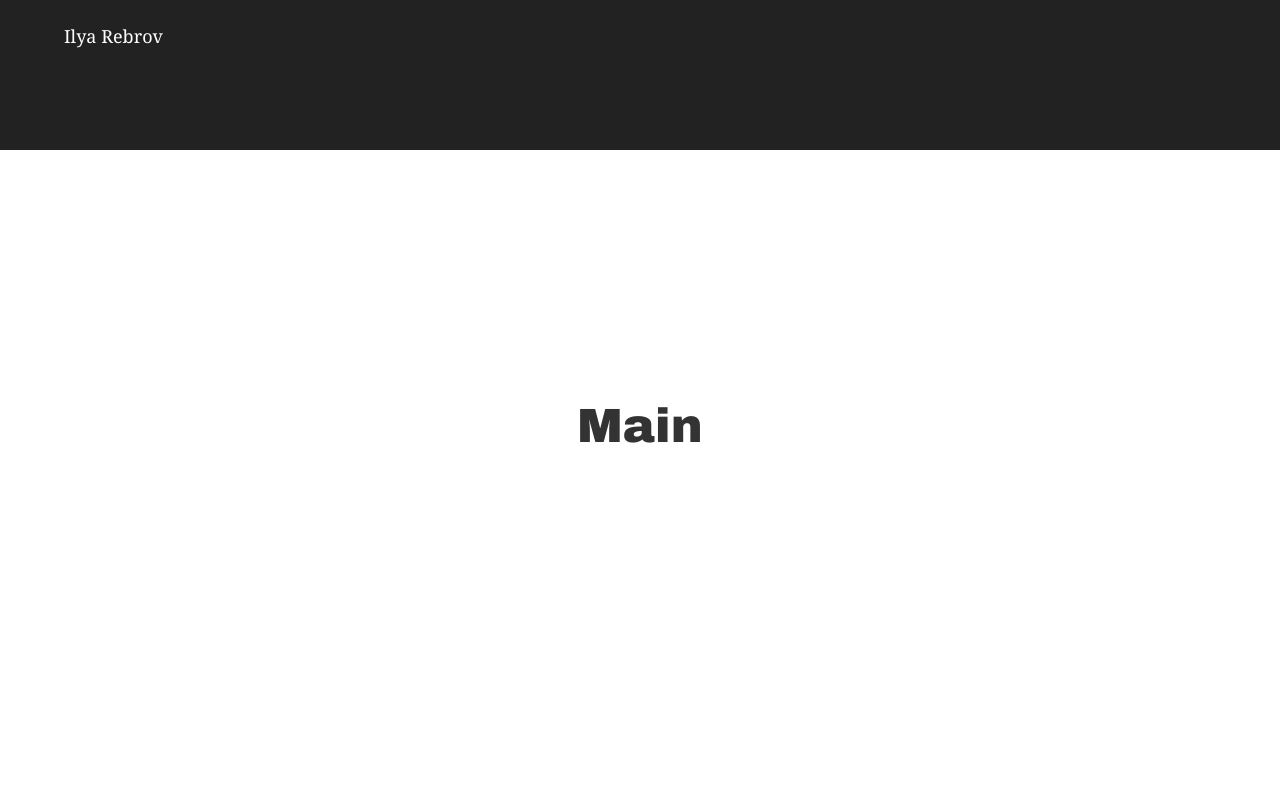
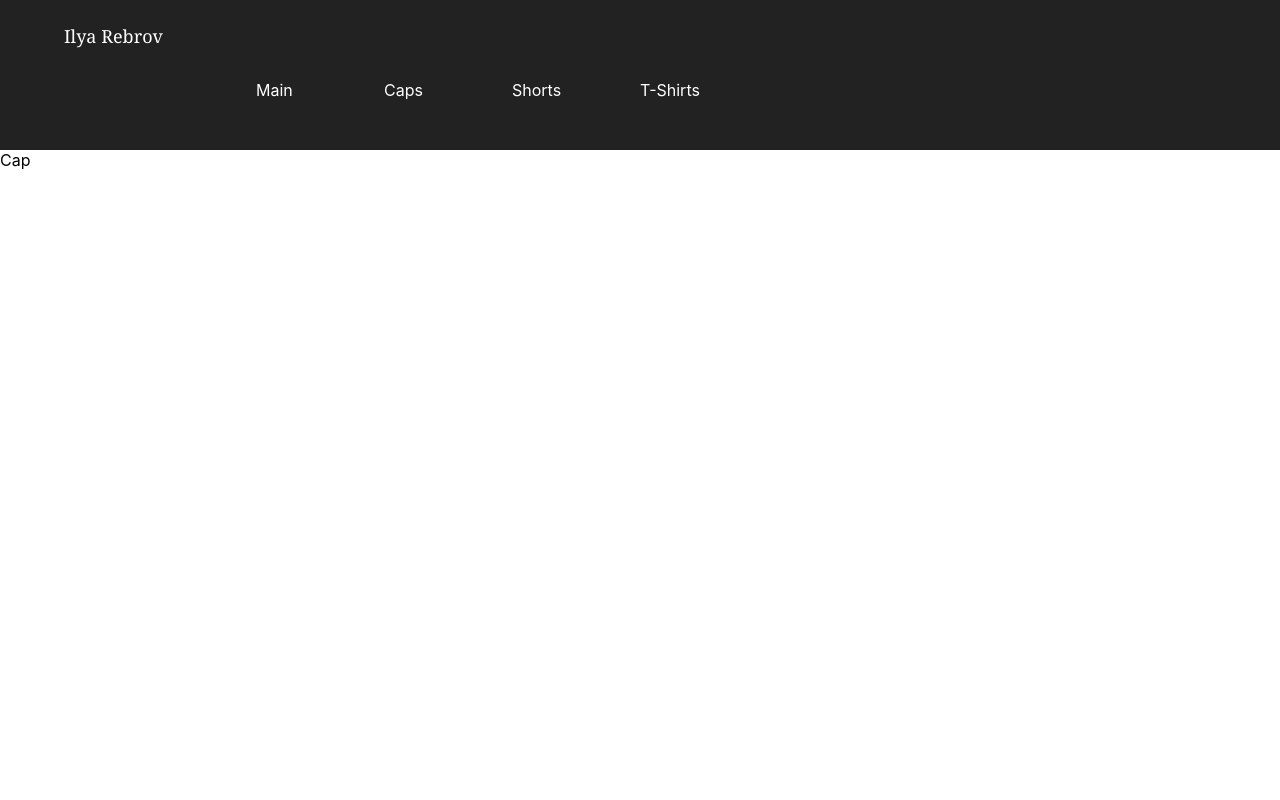
Before and after one commit to IlyaRebrov2022/MyPrivateWebsite, a React (Create React App) app: page / in a window 1280 px wide. Shown: the top 800 px of the page. Built offline with nearby package versions, Linux system fonts and the light colour scheme.

Commit message:
Добавил раздел про кепку и добавил кнопки в Header

```diff
--- a/src/App.css
+++ b/src/App.css
@@ -2,7 +2,6 @@
     margin: 0 auto ;
     display: grid;
     width: 100%;
-
 
 
     grid-template-areas:
@@ -14,3 +13,12 @@
     grid-template-columns: 1fr;
 
 }
+
+
+.main-content{
+    grid-area: main;
+    background-color: #fff;
+
+
+
+}
--- a/src/App.js
+++ b/src/App.js
@@ -3,6 +3,7 @@ import './App.css';
 import Header from "./Components/Header/Header";
 import Main from "./Components/Main/Main";
 import Footer from "./Components/Footer/Footer";
+import Cap from "./Components/Main/Wardrobe/Caps/Cap";
 
 const App = () => {
     return (
@@ -10,9 +11,11 @@ const App = () => {
 
             <Header/>
 
-            <Main/>
-
             <Footer/>
+            <div className="main-content">
+                <Cap/>
+                {/*<Main/>*/}
+            </div>
 
 
         </div>
--- a/src/Components/Footer/Footer.module.css
+++ b/src/Components/Footer/Footer.module.css
@@ -1,4 +1,4 @@
 .footer{
     grid-area: footer;
-    background-color:#F5F5F5;
+    background-color:#222;
 }
--- a/src/Components/Header/Header.js
+++ b/src/Components/Header/Header.js
@@ -4,9 +4,34 @@ import s from './Header.module.css';
 const Header = () => {
     return (
         <div className={s.header}>
-            <div className={s.text}>
+            <div className={s.textName}>
                 Ilya Rebrov
             </div>
+
+            <div className={s.sections}>
+                <a className={s.Main}>
+                    Main
+                </a>
+            </div>
+
+            <div className={s.sections}>
+                <a className={s.Caps}>
+                    Caps
+                </a>
+            </div>
+
+            <div className={s.sections}>
+                <a className={s.Shorts}>
+                    Shorts
+                </a>
+            </div>
+
+            <div className={s.sections} >
+                <a className={s.Tshirts}>
+                    T-Shirts
+                </a>
+            </div>
+
         </div>
     )
 }
--- a/src/Components/Header/Header.module.css
+++ b/src/Components/Header/Header.module.css
@@ -4,7 +4,7 @@
 
 }
 
-.text {
+.textName {
     position: absolute;
     top: 3%;
     left: 5%;
@@ -14,3 +14,31 @@
     font-family: Cambria;
 
 }
+
+.sections {
+    color: white;
+}
+
+.Main{
+    position: absolute;
+    top: 10%;
+    left: 20%;
+}
+
+.Caps {
+    position: absolute;
+    top: 10%;
+    left: 30%;
+}
+
+.Shorts {
+    position: absolute;
+    top: 10%;
+    left: 40%;
+}
+
+.Tshirts {
+    position: absolute;
+    top: 10%;
+    left: 50%;
+}
--- a/src/Components/Main/Main.js
+++ b/src/Components/Main/Main.js
@@ -4,7 +4,7 @@ import s from './Main.module.css'
 
 const Main = () => {
     return (
-        <div className={s.main}>
+        <div>
             <div className={s.text}>
                 Main
             </div>
--- a/src/Components/Main/Main.module.css
+++ b/src/Components/Main/Main.module.css
@@ -1,7 +1,4 @@
-.main{
-    grid-area: main;
-    background-color: #fff;
-}
+
 
 .text{
     position: absolute;
--- /dev/null
+++ b/src/Components/Main/Wardrobe/Caps/Cap.jsx
@@ -0,0 +1,14 @@
+import React from "react";
+import s from './Cap.module.css'
+
+
+const Cap = () => {
+    return (
+        <div>
+            Cap
+        </div>
+    )
+}
+
+
+export default Cap;
```
Also changed, not shown: src/Components/Main/Wardrobe/Caps/Cap.module.css (added).
